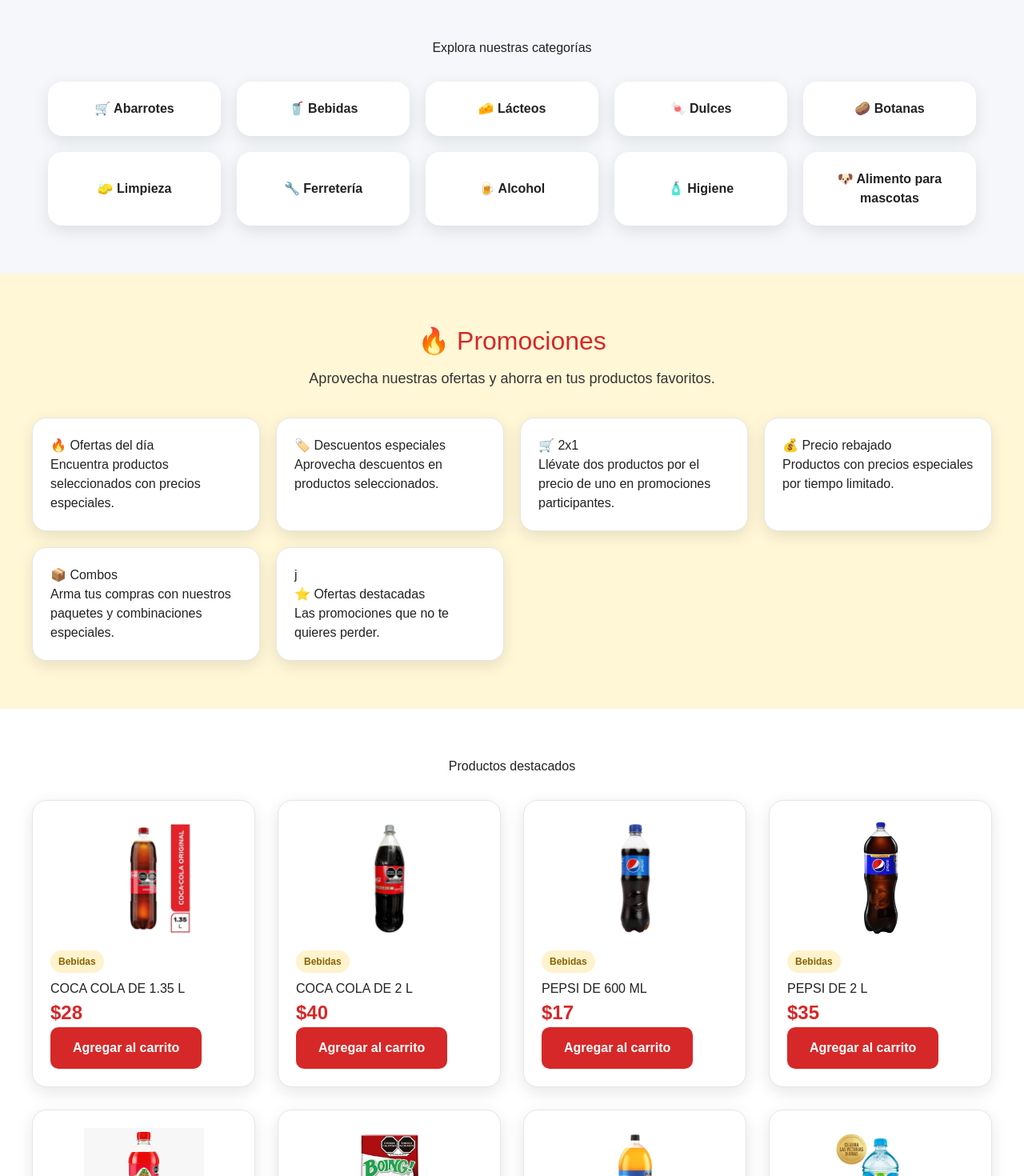
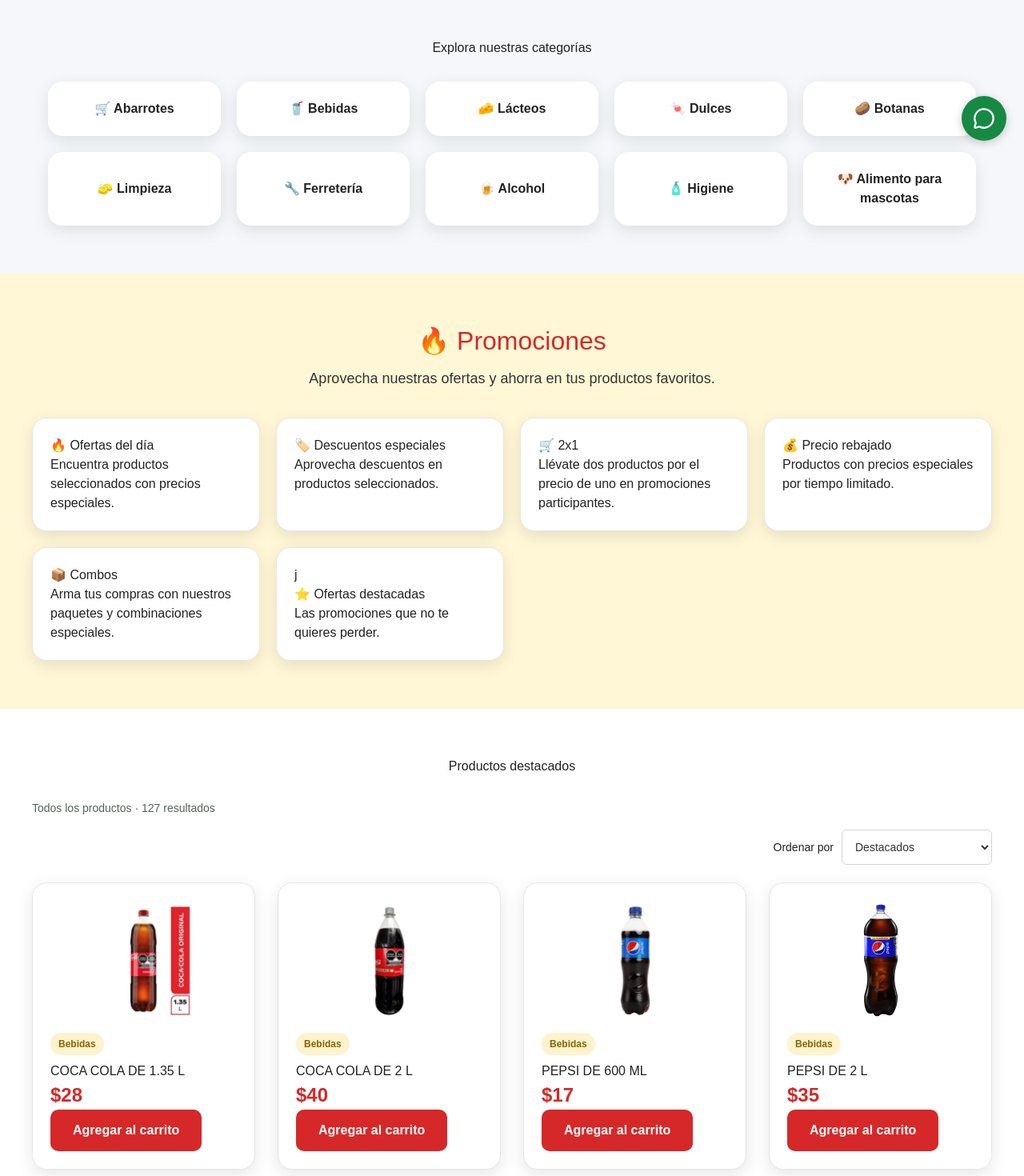
Before and after one commit to Vanchy451/miscelanea-dos-hermanos, a Next.js app: page / in a window 1280 px wide. Shown: the part 600-2070 px from the top of the page at 80% size. Built offline with nearby package versions, Linux system fonts and the light colour scheme.

Commit message:
Mejorar catalogo y agregar boton flotante de WhatsApp

```diff
--- a/src/app/components/BotonAgregarCarrito.jsx
+++ b/src/app/components/BotonAgregarCarrito.jsx
@@ -2,10 +2,15 @@
 
 import { useCarrito } from "../context/CarritoContext";
 import StockNotice from "./StockNotice";
+import { useState } from "react";
+import { Minus, Plus } from "lucide-react";
 
 export default function BotonAgregarCarrito({ producto }) {
   const { carrito, agregarAlCarrito, obtenerDisponibilidad } = useCarrito();
   const { stock, limiteAlcanzado } = obtenerDisponibilidad(producto);
+  const [cantidad, setCantidad] = useState(1);
+  const disponibles = Math.max(0, stock - (carrito.find((item) => item.id === producto.id)?.cantidad || 0));
+  const elegida = Math.min(cantidad, Math.max(1, disponibles));
 
   const productoEnCarrito = carrito.find(
     (item) => item.id === producto.id
@@ -26,10 +31,15 @@ export default function BotonAgregarCarrito({ producto }) {
         </p>
       )}
 
+      <div className="product-quantity" role="group" aria-label="Cantidad de piezas">
+        <button type="button" title="Restar una pieza" aria-label="Restar una pieza" disabled={elegida <= 1 || limiteAlcanzado} onClick={() => setCantidad(elegida - 1)}><Minus size={18} /></button>
+        <output aria-live="polite">{limiteAlcanzado ? 0 : elegida}</output>
+        <button type="button" title="Sumar una pieza" aria-label="Sumar una pieza" disabled={elegida >= disponibles} onClick={() => setCantidad(elegida + 1)}><Plus size={18} /></button>
+      </div>
       <button
         type="button"
         disabled={limiteAlcanzado}
-        onClick={() => agregarAlCarrito(producto)}
+        onClick={() => { agregarAlCarrito(producto, elegida); setCantidad(1); }}
         style={{
           width: "100%",
           maxWidth: "330px",
--- a/src/app/components/ProductImage.jsx
+++ b/src/app/components/ProductImage.jsx
@@ -5,9 +5,11 @@ import { ImageOff } from "lucide-react";
 
 export default function ProductImage({ src, alt, style, className = "", ...props }) {
   const [imagenFallida, setImagenFallida] = useState(null);
+  const [imagenLista, setImagenLista] = useState(null);
   const comprobarImagen = useCallback((imagen) => {
     // An image can fail before React attaches its error handler during hydration.
     if (imagen?.complete && imagen.naturalWidth === 0) setImagenFallida(src);
+    if (imagen?.complete && imagen.naturalWidth > 0) setImagenLista(src);
   }, [src]);
   if (!src || imagenFallida === src) {
     return (
@@ -24,5 +26,5 @@ export default function ProductImage({ src, alt, style, className = "", ...props
   }
   // Preserve the original image dimensions and presentation when it loads.
   // eslint-disable-next-line @next/next/no-img-element
-  return <img ref={comprobarImagen} {...props} src={src} alt={alt} style={style} className={className} onError={() => setImagenFallida(src)} />;
+  return <img ref={comprobarImagen} loading="lazy" decoding="async" {...props} src={src} alt={alt} style={style} className={`${className} product-image ${imagenLista === src ? "is-loaded" : "is-loading"}`} onLoad={() => setImagenLista(src)} onError={() => setImagenFallida(src)} />;
 }
--- /dev/null
+++ b/src/app/components/WhatsAppButton.jsx
@@ -0,0 +1,16 @@
+import { MessageCircle } from "lucide-react";
+
+export default function WhatsAppButton() {
+  return (
+    <a
+      className="whatsapp-float"
+      href="https://wa.me/529541301043?text=Hola%2C%20me%20gustar%C3%ADa%20consultar%20sobre%20un%20producto."
+      target="_blank"
+      rel="noopener noreferrer"
+      aria-label="Contactar por WhatsApp"
+      title="Contactar por WhatsApp"
+    >
+      <MessageCircle size={28} aria-hidden="true" />
+    </a>
+  );
+}
--- a/src/app/context/CarritoContext.jsx
+++ b/src/app/context/CarritoContext.jsx
@@ -64,7 +64,9 @@ export function CarritoProvider({ children }) {
     return { stock, cantidad, limiteAlcanzado: cantidad >= stock };
   };
 
-  const agregarAlCarrito = (producto) => {
+  const agregarAlCarrito = (producto, cantidadSolicitada = 1) => {
+    const cantidad = Math.floor(Number(cantidadSolicitada));
+    if (!Number.isFinite(cantidad) || cantidad < 1) return;
     setCarrito((carritoActual) => {
       const productoExistente = carritoActual.find(
         (item) => item.id === producto.id
@@ -79,7 +81,7 @@ export function CarritoProvider({ children }) {
           item.id === producto.id
             ? {
                 ...item,
-                cantidad: item.cantidad + 1,
+                cantidad: Math.min(stock, item.cantidad + cantidad),
               }
             : item
         );
@@ -89,7 +91,7 @@ export function CarritoProvider({ children }) {
         ...carritoActual,
         {
           ...producto,
-          cantidad: 1,
+          cantidad: Math.min(stock, cantidad),
         },
       ];
     });
--- a/src/app/globals.css
+++ b/src/app/globals.css
@@ -1,6 +1,22 @@
 @import "tailwindcss";
 
 .address-free { display: contents; }
+.catalog-status { display: flex; align-items: center; justify-content: space-between; flex-wrap: wrap; gap: 12px; margin-bottom: 16px; color: #58635b; font-size: 14px; }
+.catalog-status button { min-height: 44px; padding: 8px; border: 0; background: transparent; color: #b82020; cursor: pointer; }
+.catalog-order { display: flex; justify-content: flex-end; align-items: center; flex-wrap: wrap; gap: 10px; margin-bottom: 22px; font-size: 14px; }
+.catalog-order select { max-width: 100%; min-height: 44px; padding: 8px 12px; border: 1px solid #d1d8d3; border-radius: 6px; background: #fff; color: #333; }
+.whatsapp-float { position: fixed; right: 22px; bottom: 24px; z-index: 900; display: flex; align-items: center; justify-content: center; width: 56px; height: 56px; border-radius: 50%; background: #168944; color: #fff; box-shadow: 0 3px 12px #0003; }
+.whatsapp-float:hover { background: #116d35; }
+.whatsapp-float:focus-visible { outline: 3px solid #003580; outline-offset: 4px; }
+.product-quantity { display: flex; align-items: center; gap: 12px; margin-bottom: 14px; }
+.product-quantity button { display: flex; align-items: center; justify-content: center; width: 44px !important; min-width: 44px; max-width: 44px !important; height: 44px; border: 1px solid #d1d8d3; border-radius: 6px; background: #fff; cursor: pointer; }
+.product-quantity button:disabled { opacity: .45; cursor: not-allowed; }
+.product-quantity output { display: block; min-width: 30px; text-align: center; font-weight: 700; }
+.product-image.is-loading { background-color: #f4f6f5; }
+@media (max-width: 768px) {
+  .whatsapp-float { right: 14px; bottom: calc(84px + env(safe-area-inset-bottom, 0px)); width: 50px; height: 50px; }
+  .product-detail .product-detail-info .product-quantity button { width: 44px !important; max-width: 44px !important; flex: 0 0 44px; }
+}
 
 @media (max-width: 768px) {
   .product-detail { overflow-wrap: anywhere; }
--- a/src/app/layout.js
+++ b/src/app/layout.js
@@ -1,5 +1,6 @@
 import { CarritoProvider } from "./context/CarritoContext";
 import StructuredData from "./components/StructuredData";
+import WhatsAppButton from "./components/WhatsAppButton";
 import { Geist, Geist_Mono } from "next/font/google";
 import "./globals.css";
 
@@ -101,6 +102,7 @@ export default function RootLayout({ children }) {
 
   <CarritoProvider>
     {children}
+    <WhatsAppButton />
   </CarritoProvider>
 </body>
     </html>
--- a/src/app/page.js
+++ b/src/app/page.js
@@ -120,6 +120,29 @@ export default function Home() {
   const [slideActual, setSlideActual] = useState(0);
   const [search, setSearch] = useState("");
   const [categoriaSeleccionada, setCategoriaSeleccionada] = useState("");
+  const [orden, setOrden] = useState("original");
+  useEffect(() => {
+    let guardado;
+    try { guardado = JSON.parse(sessionStorage.getItem("catalogo-retorno")); } catch { return; }
+    if (!guardado || window.location.hash && window.location.hash !== "#productos") return;
+    // Restore the previous catalog only after hydration.
+    /* eslint-disable react-hooks/set-state-in-effect */
+    setSearch(typeof guardado.search === "string" ? guardado.search : "");
+    setCategoriaSeleccionada(typeof guardado.categoria === "string" ? guardado.categoria : "");
+    setOrden(["original", "precio-asc", "precio-desc", "nombre"].includes(guardado.orden) ? guardado.orden : "original");
+    /* eslint-enable react-hooks/set-state-in-effect */
+    let segundoFrame;
+    const frame = requestAnimationFrame(() => { segundoFrame = requestAnimationFrame(() => {
+      try { sessionStorage.removeItem("catalogo-retorno"); } catch { /* Storage may be unavailable. */ }
+      window.scrollTo({ top: Number.isFinite(guardado.y) ? guardado.y : 0, behavior: "instant" });
+    }); });
+    return () => { cancelAnimationFrame(frame); cancelAnimationFrame(segundoFrame); };
+  }, []);
+  const guardarCatalogo = (evento) => {
+    const enlace = evento.target.closest("a");
+    if (!enlace?.getAttribute("href")?.startsWith("/producto/")) return;
+    try { sessionStorage.setItem("catalogo-retorno", JSON.stringify({ search, categoria: categoriaSeleccionada, orden, y: window.scrollY })); } catch { /* Storage may be unavailable. */ }
+  };
   const { carrito, setCarrito, agregarAlCarrito, obtenerDisponibilidad } = useCarrito();
   const [productoAgregado, setProductoAgregado] = useState("");
   const [carritoAbierto, setCarritoAbierto] = useState(false);
@@ -279,6 +302,12 @@ const productosFiltrados = productos.filter((producto) => {
     normalizarBusqueda(producto.categoria) === normalizarBusqueda(categoriaSeleccionada);
 
   return coincideBusqueda && coincideCategoria;
+}).sort((a, b) => {
+  const precio = (producto) => Number(String(producto.precio).replace(/[^\d.]/g, "")) || 0;
+  if (orden === "precio-asc") return precio(a) - precio(b);
+  if (orden === "precio-desc") return precio(b) - precio(a);
+  if (orden === "nombre") return a.nombre.localeCompare(b.nombre, "es");
+  return 0;
 });
   const menuButton = {
     background: "transparent",
@@ -311,6 +340,7 @@ const productosFiltrados = productos.filter((producto) => {
 
  return (
   <main className="store-home"
+    onClickCapture={guardarCatalogo}
     style={{
       minHeight: "100vh",
       backgroundColor: "#f5f7fa",
@@ -849,9 +879,18 @@ const productosFiltrados = productos.filter((producto) => {
           >
             Productos destacados
           </h2>
-          <div className="mobile-only catalog-status" aria-live="polite">
+          <div className="catalog-status" aria-live="polite">
             <span>{categoriaSeleccionada || "Todos los productos"} · {productosFiltrados.length} resultados</span>
             {(categoriaSeleccionada || search) && <button type="button" onClick={() => { setCategoriaSeleccionada(""); setSearch(""); }}>Ver todos</button>}
+          </div>
+          <div className="catalog-order">
+            <label htmlFor="catalog-order">Ordenar por</label>
+            <select id="catalog-order" value={orden} onChange={(evento) => setOrden(evento.target.value)}>
+              <option value="original">Destacados</option>
+              <option value="precio-asc">Precio: menor a mayor</option>
+              <option value="precio-desc">Precio: mayor a menor</option>
+              <option value="nombre">Nombre: A a Z</option>
+            </select>
           </div>
 
 <div
@@ -1151,7 +1190,7 @@ const productosFiltrados = productos.filter((producto) => {
 
           <button
             type="button"
-            onClick={() => setCarritoAbierto(false)}
+            onClick={() => { setCarritoAbierto(false); requestAnimationFrame(() => document.getElementById("productos")?.scrollIntoView({ behavior: "smooth", block: "start" })); }}
             style={{
               marginTop: "15px",
               padding: "12px 20px",
```
